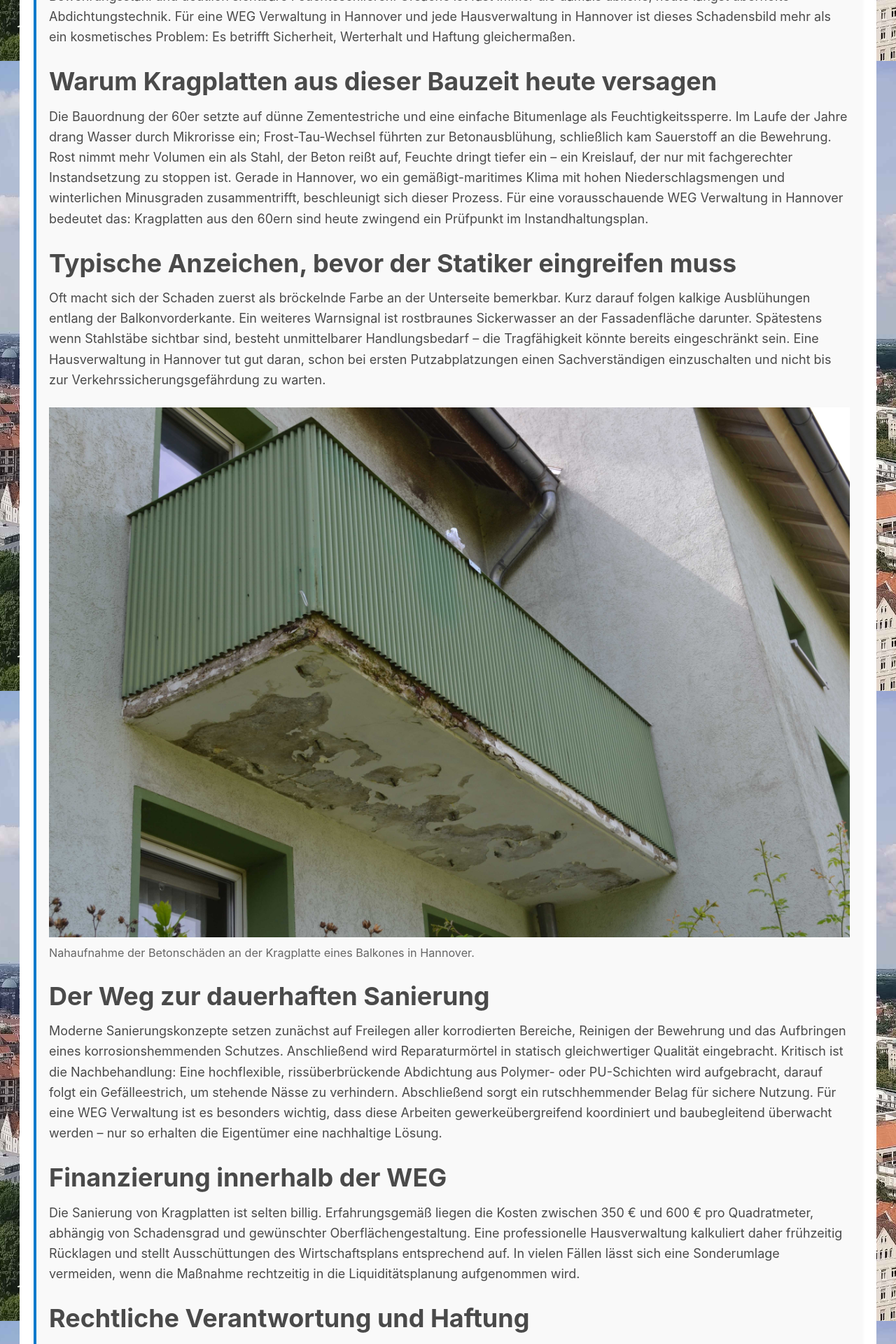
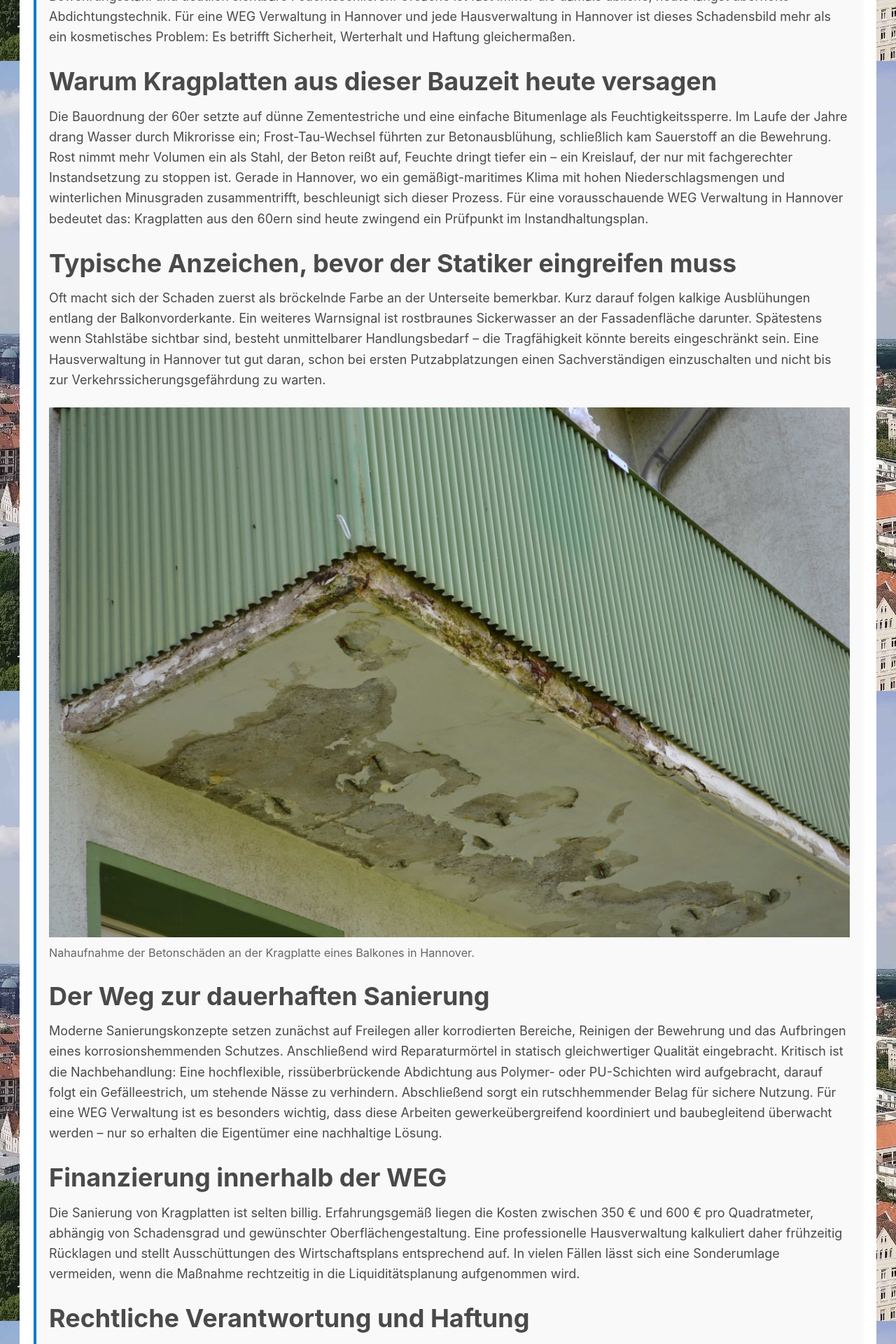
Before and after one commit to marek22k/hausverwaltung, a Jekyll site: the page built from wissenswertes.md, in a window 1280 px wide. Shown: the part 2613-4533 px from the top of the page at 70% size. Built offline with Jekyll 4.4.1, drawn with Linux system fonts in a browser that asks for light colours.

Commit message:
Update wissenswertes.md

```diff
--- a/wissenswertes.md
+++ b/wissenswertes.md
@@ -53,7 +53,7 @@ Gerade in Hannover, wo ein gemäßigt-maritimes Klima mit hohen Niederschlagsmen
 Oft macht sich der Schaden zuerst als bröckelnde Farbe an der Unterseite bemerkbar. Kurz darauf folgen kalkige Ausblühungen entlang der Balkonvorderkante. Ein weiteres Warnsignal ist rostbraunes Sickerwasser an der Fassadenfläche darunter. Spätestens wenn Stahlstäbe sichtbar sind, besteht unmittelbarer Handlungsbedarf – die Tragfähigkeit könnte bereits eingeschränkt sein. Eine Hausverwaltung in Hannover tut gut daran, schon bei ersten Putzabplatzungen einen Sachverständigen einzuschalten und nicht bis zur Verkehrssicherungs­gefährdung zu warten.
 </p>
 
-<img src="/assets/img/kragplatten1.jpg" alt="Nahaufnahme der Betonschäden an der Kragplatte eines Balkones in Hannover" style="max-width:100%; height:auto; margin-bottom: 10px;">
+<img src="/assets/img/kragplatten2.jpg" alt="Nahaufnahme der Betonschäden an der Kragplatte eines Balkones in Hannover" style="max-width:100%; height:auto; margin-bottom: 10px;">
   <p style="font-size:0.9em; color:#666; margin-top: -10px;">Nahaufnahme der Betonschäden an der Kragplatte eines Balkones in Hannover.</p>
 
 <h2>Der Weg zur dauerhaften Sanierung</h2><p>
```
